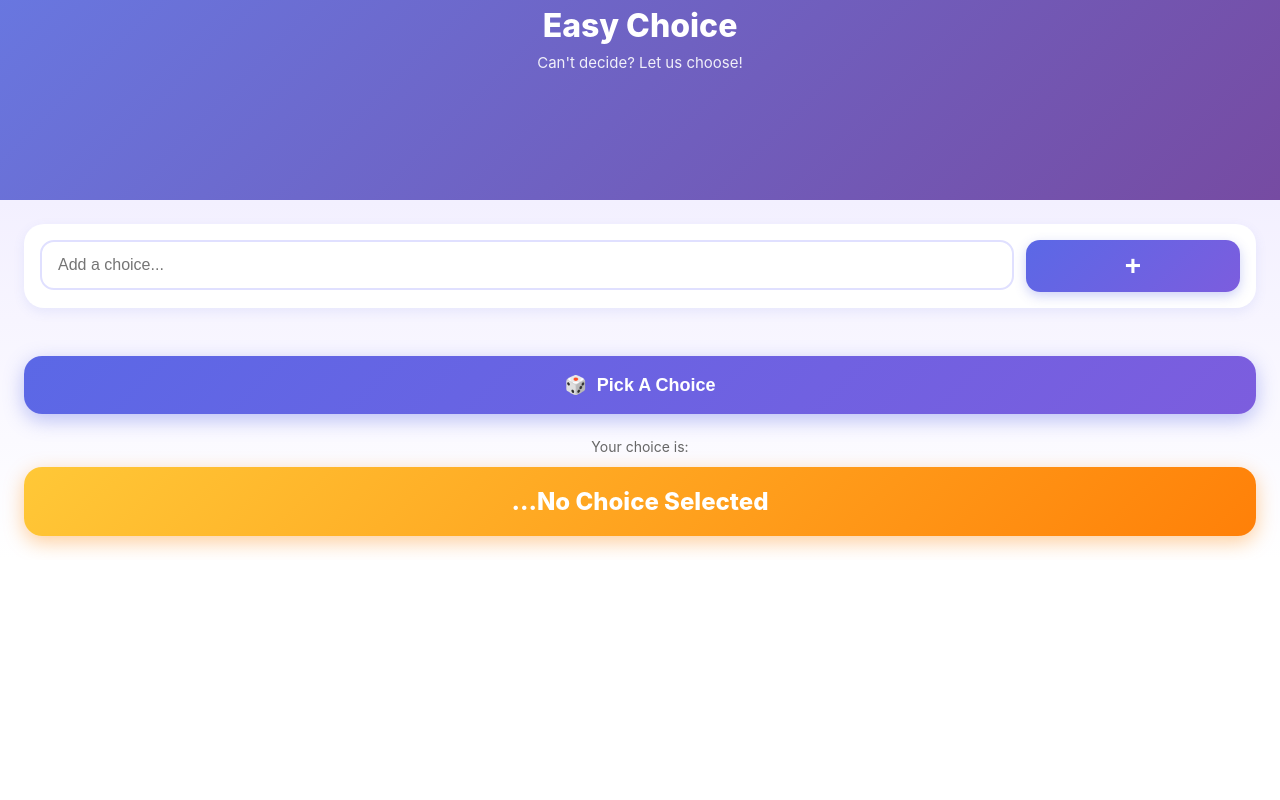
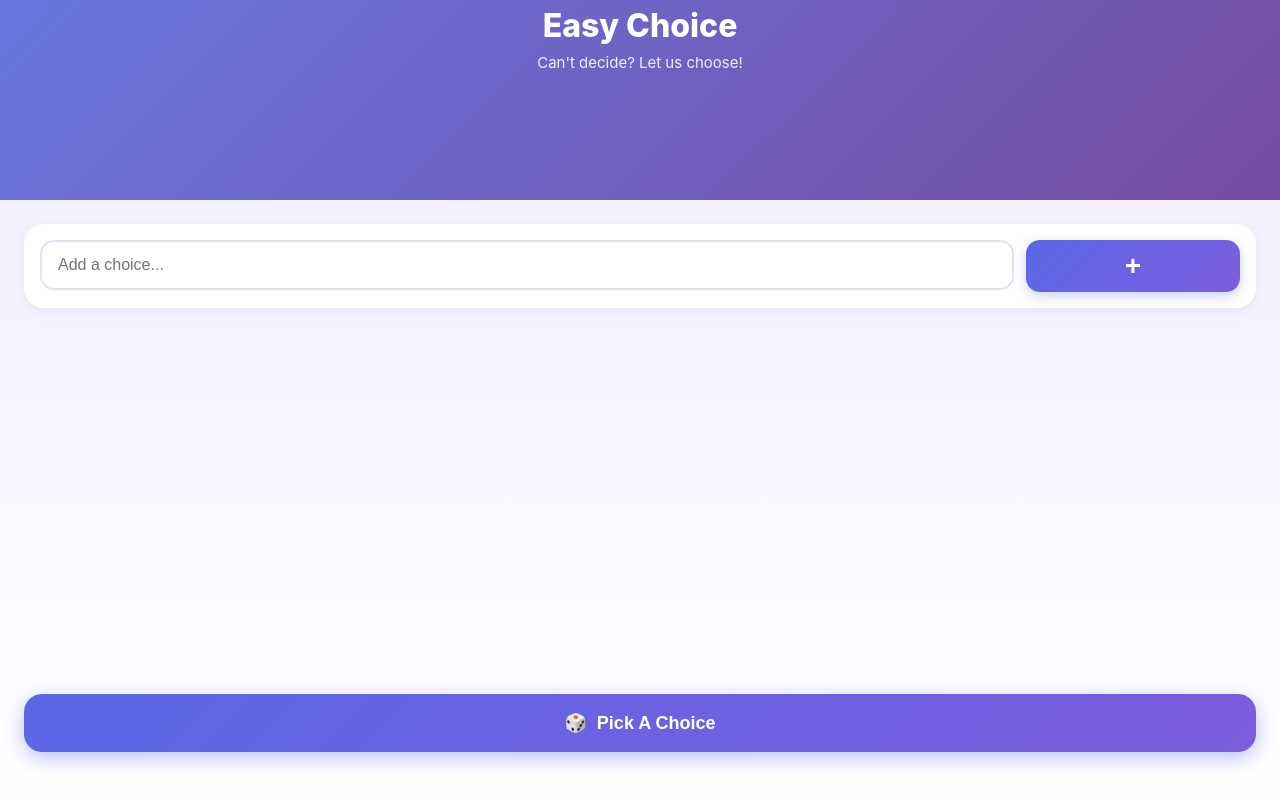
Before and after one commit to bc-whisnant/easy-choice-vue, a Vue app: page / in a window 1280 px wide. Shown: the part 250-1050 px from the top of the page. Before the commit the page ends 810 px from the top, so only its background shows below. Built offline with nearby package versions, Linux system fonts and the light colour scheme.

Commit message:
small tweaks

```diff
--- a/src/App.vue
+++ b/src/App.vue
@@ -8,7 +8,7 @@
   const choices = ref([]) // ['Pizza', 'Testing', '123']
   const buttonIcon = '🎲'
   const currentChoice = ref('')
-  const easyChoice = ref('...No Choice Selected')
+  const easyChoice = ref('')
 
   const addChoice = () => {
     choices.value.push(currentChoice.value)
@@ -35,8 +35,10 @@
   <main>
     <ChoiceEntry @addChoice="addChoice" v-model="currentChoice" placeholder="Add a choice..." />
     <ChoiceContainer @removeChoice="removeChoice" :choices="choices" />
-    <Button @pickChoice="pickChoice" :buttonIcon="buttonIcon" buttonText="Pick A Choice"/>
-    <Result :result="easyChoice" />
+    <div class="actions">
+      <Button @pickChoice="pickChoice" :buttonIcon="buttonIcon" buttonText="Pick A Choice"/>
+      <Result v-if="easyChoice && choices.length" :result="easyChoice" />
+    </div>
   </main>
 </template>
 
@@ -54,6 +56,13 @@
     background: linear-gradient(180deg, #f3f0ff 0%, #ffffff 100%);
     padding: 24px;
     overflow-y: auto;
+    display: flex;
+    flex-direction: column;
+    height: 75vh;
+  }
+
+  .actions {
+    margin-top: auto;
   }
 
 </style>
```
